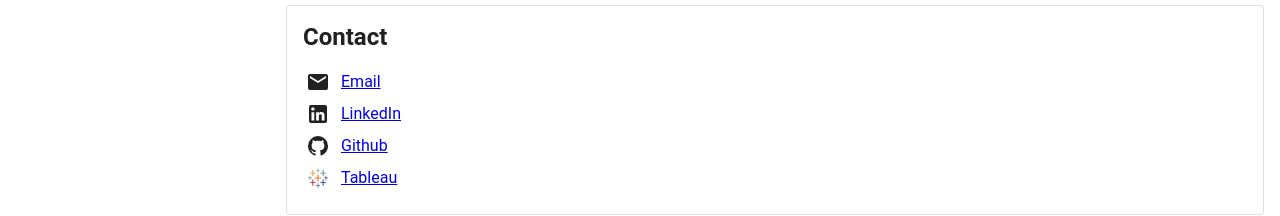
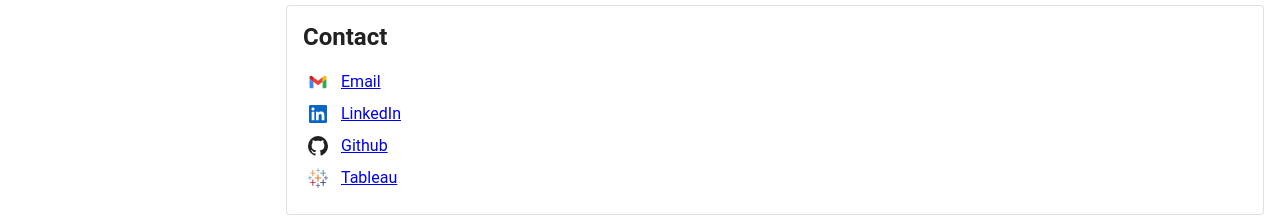
Before and after one commit to aimeele97/aimee-s-portfolio, a Vue app: page / in a window 1280 px wide. Shown: the part 942-1158 px from the top of the page. Built offline with nearby package versions, Linux system fonts and the light colour scheme.

Commit message:
add icons

```diff
--- a/src/components/ContactIcon.vue
+++ b/src/components/ContactIcon.vue
@@ -1,6 +1,8 @@
 <script setup lang="ts">
 import { ContactType } from '@/constants/contacts'
-import { mdiEmail, mdiGithub, mdiLinkedin } from '@mdi/js'
+import { mdiGithub } from '@mdi/js'
+import GmailIcon from '@/assets/contact/gmail-icon.svg'
+import LinkedinIcon from '@/assets/contact/linkedin-icon.svg'
 import TableauIcon from '@/assets/contact/tableau-icon.svg'
 
 defineProps<{
@@ -10,13 +12,17 @@ defineProps<{
 
 <template>
   <template v-if="contactType == ContactType.Email">
-    <VIcon :icon="mdiEmail"></VIcon>
+    <div class="d-inline-block">
+      <VImg :src="GmailIcon" width="24" height="24"></VImg>
+    </div>
   </template>
   <template v-else-if="contactType == ContactType.Github">
     <VIcon :icon="mdiGithub"></VIcon>
   </template>
   <template v-else-if="contactType == ContactType.Linkedin">
-    <VIcon :icon="mdiLinkedin"></VIcon>
+    <div class="d-inline-block">
+      <VImg :src="LinkedinIcon" width="24" height="24"></VImg>
+    </div>
   </template>
   <template v-else>
     <div class="d-inline-block">
```
Also changed, not shown: src/assets/contact/gmail-icon.svg (added), src/assets/contact/linkedin-icon.svg (added).
